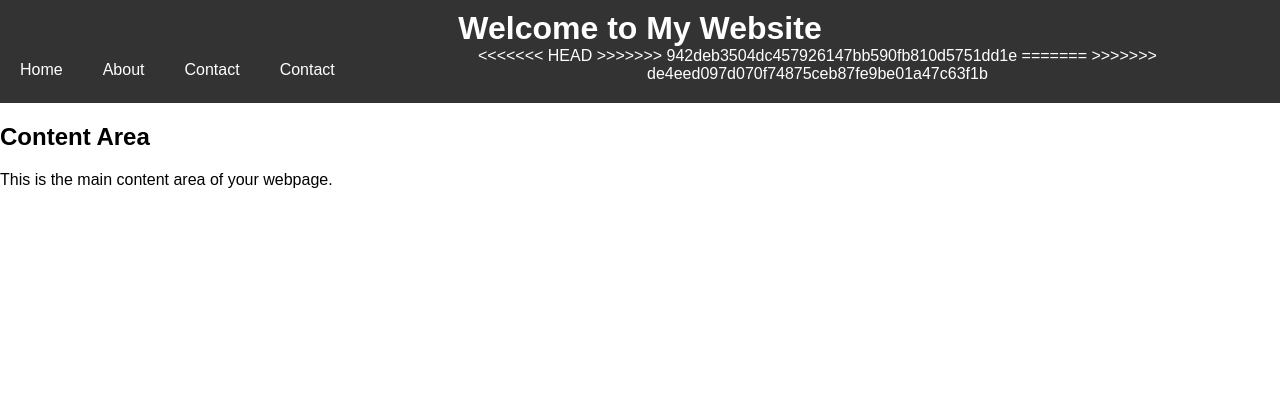
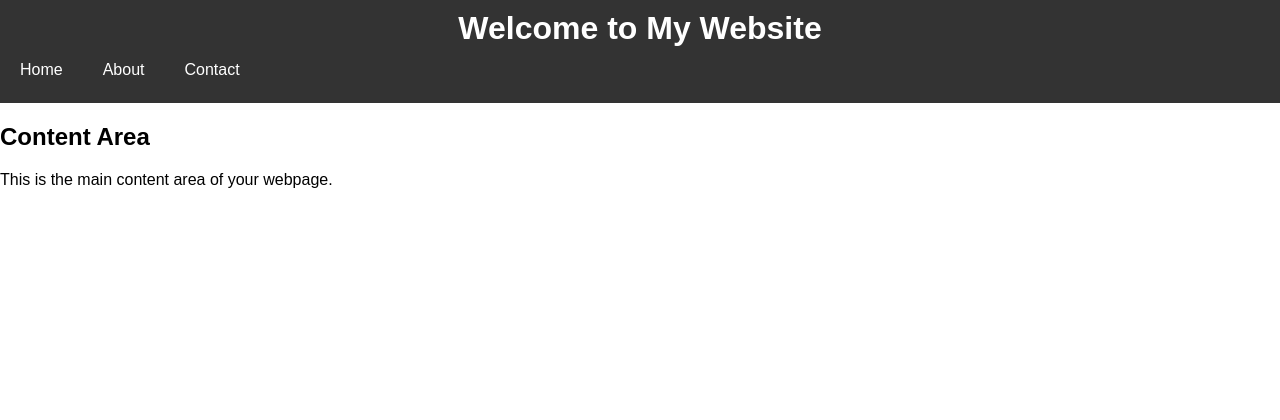
Before and after one commit to Rashidzada/app, a Django app: template testproject/templates/index.html in a window 1280 px wide. Shown: the top 420 px of the page. Run offline with Django 5.2, Linux system fonts and the light colour scheme; the template is opened without the code that fills it, so the values that code supplies are empty; parts of the project's set-up code (start-up, migrations or seed data) failed here and were passed over.

Commit message:
all is fit

```diff
--- a/testproject/templates/index.html
+++ b/testproject/templates/index.html
@@ -52,13 +52,9 @@
     <div class="nav-bar">
         <a href="#home">Home</a>
         <a href="about">About</a>
-<<<<<<< HEAD
-        <a href="#contact">Contact</a>
->>>>>>> 942deb3504dc457926147bb590fb810d5751dd1e
-=======
+
         <a href="contact">Contact</a>
 
->>>>>>> de4eed097d070f74875ceb87fe9be01a47c63f1b
     </div>
 </div>
 
--- a/testproject/testapp/urls.py
+++ b/testproject/testapp/urls.py
@@ -2,10 +2,6 @@ from django.urls import path
 from .views import*
 urlpatterns = [
     path('',index, name='index'),
-<<<<<<< HEAD
-    path('about/', about, name='about'),
-=======
     path('about', about, name='about'),
     path('contact',contact,name='contact')
->>>>>>> de4eed097d070f74875ceb87fe9be01a47c63f1b
 ]
```
Also changed, not shown: testproject/db.sqlite3.
